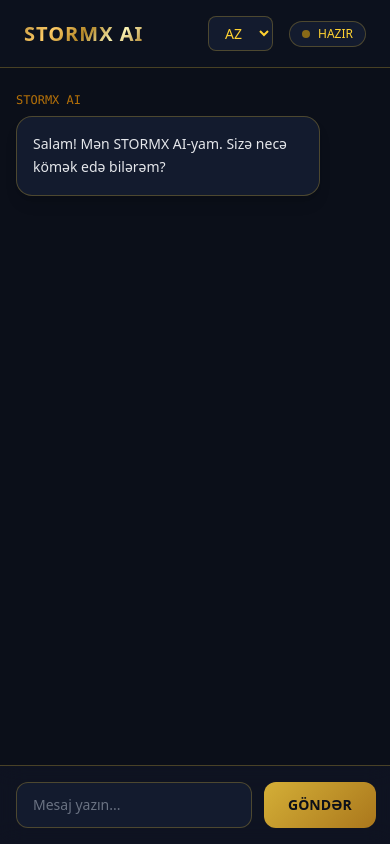
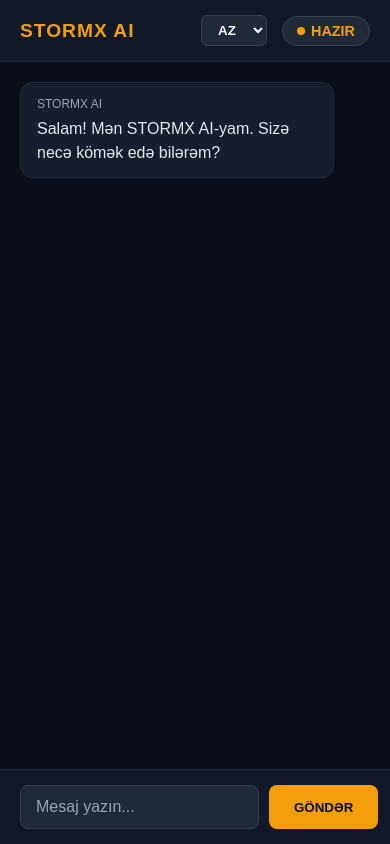
Before and after one commit to ardaturanyunusov-a11y/STORMX-AI, a website: page public/index.html in a window 390 px wide. Drawn offline with nearby package versions, Linux system fonts and the light colour scheme.

Commit message:
Refactor index.html layout and styles
Updated the layout and styling of the index.html file, including header, chat container, and input area. Removed unused styles and improved responsiveness.

```diff
--- a/public/index.html
+++ b/public/index.html
@@ -4,134 +4,221 @@
     <meta charset="UTF-8">
     <meta name="viewport" content="width=device-width, initial-scale=1.0">
     <title>STORMX AI</title>
-    <script src="https://cdn.jsdelivr.net/npm/@tailwindcss/browser@4"></script>
     <style>
         body {
             background-color: #0b0f19;
+            color: #ffffff;
+            font-family: Arial, sans-serif;
+            margin: 0;
+            padding: 0;
+            display: flex;
+            flex-direction: column;
+            height: 100vh;
+        }
+        header {
+            display: flex;
+            justify-content: space-between;
+            align-items: center;
+            padding: 15px 20px;
+            background-color: #111827;
+            border-bottom: 1px solid #1f2937;
+        }
+        .logo {
+            color: #f59e0b;
+            font-weight: bold;
+            font-size: 1.2rem;
+            letter-spacing: 1px;
+        }
+        .header-controls {
+            display: flex;
+            align-items: center;
+            gap: 15px;
+        }
+        select {
+            background-color: #1f2937;
+            color: #ffffff;
+            border: 1px solid #374151;
+            padding: 6px 12px;
+            border-radius: 6px;
+            outline: none;
+            cursor: pointer;
+            font-weight: bold;
+        }
+        .status-badge {
+            background-color: #1f2937;
+            color: #f59e0b;
+            padding: 6px 14px;
+            border-radius: 20px;
+            font-size: 0.9rem;
+            display: flex;
+            align-items: center;
+            gap: 6px;
+            border: 1px solid #374151;
+            font-weight: bold;
+        }
+        .status-dot {
+            width: 8px;
+            height: 8px;
+            background-color: #f59e0b;
+            border-radius: 50%;
+        }
+        .chat-container {
+            flex: 1;
+            overflow-y: auto;
+            padding: 20px;
+            display: flex;
+            flex-direction: column;
+            gap: 15px;
+        }
+        .message {
+            max-width: 80%;
+            padding: 12px 16px;
+            border-radius: 12px;
+            line-height: 1.5;
+            word-break: break-word;
+        }
+        .ai-message {
+            background-color: #161e2e;
             color: #e5e7eb;
-            font-family: system-ui, -apple-system, sans-serif;
+            align-self: flex-start;
+            border: 1px solid #1f2937;
         }
-        .gold-gradient {
-            background: linear-gradient(135deg, #bf953f, #fc6, #b38728, #fbf5b7, #aa771c);
-            -webkit-background-clip: text;
-            -webkit-text-fill-color: transparent;
+        .user-message {
+            background-color: #1f2937;
+            color: #ffffff;
+            align-self: flex-end;
+            border: 1px solid #374151;
         }
-        .gold-border {
-            border-color: rgba(212, 175, 55, 0.3);
+        .message-sender {
+            font-size: 0.75rem;
+            color: #9ca3af;
+            margin-bottom: 4px;
+            text-transform: uppercase;
         }
-        .gold-border:focus {
-            border-color: #d4af37;
-            box-shadow: 0 0 15px rgba(212, 175, 55, 0.2);
+        .input-container {
+            padding: 15px 20px;
+            background-color: #111827;
+            border-top: 1px solid #1f2937;
+            display: flex;
+            gap: 10px;
         }
-        .gold-btn {
-            background: linear-gradient(135deg, #d4af37, #aa771c);
+        input[type="text"] {
+            flex: 1;
+            background-color: #1f2937;
+            border: 1px solid #374151;
+            padding: 12px 15px;
+            border-radius: 8px;
+            color: #ffffff;
+            outline: none;
+            font-size: 1rem;
+        }
+        input[type="text"]::placeholder {
+            color: #9ca3af;
+        }
+        button.send-btn {
+            background-color: #f59e0b;
             color: #0b0f19;
+            border: none;
+            padding: 0 25px;
+            border-radius: 8px;
             font-weight: bold;
-            transition: all 0.3s ease;
+            cursor: pointer;
+            transition: background-color 0.2s;
         }
-        .gold-btn:hover {
-            opacity: 0.9;
-            box-shadow: 0 0 20px rgba(212, 175, 55, 0.4);
+        button.send-btn:hover {
+            background-color: #d97706;
         }
     </style>
 </head>
-<body class="flex flex-col h-screen justify-between">
+<body>
 
-    <!-- Header -->
-    <header class="flex justify-between items-center px-6 py-4 border-b gold-border bg-[#0f1523]/50 backdrop-blur-md">
-        <div class="flex items-center space-x-3">
-            <h1 class="text-xl font-black tracking-wider gold-gradient">STORMX AI</h1>
-        </div>
-
-        <div class="flex items-center space-x-4">
-            <!-- Dil Seçimi (Language Selector) -->
-            <select id="langSelect" onchange="changeLanguage(this.value)" class="bg-[#131b2e] text-amber-300 border gold-border text-sm rounded-lg px-3 py-1.5 outline-none cursor-pointer">
-                <option value="az">AZ</option>
-                <option value="ru">RU</option>
-                <option value="en">EN</option>
+    <header>
+        <div class="logo">STORMX AI</div>
+        <div class="header-controls">
+            <select id="languageSelect">
+                <option value="AZ">AZ</option>
+                <option value="EN">EN</option>
+                <option value="RU">RU</option>
             </select>
-
-            <div class="flex items-center space-x-2 bg-[#131b2e] px-3 py-1 rounded-full border gold-border">
-                <span class="w-2 h-2 rounded-full bg-amber-400 animate-pulse"></span>
-                <span id="statusText" class="text-xs text-amber-300 font-medium">HAZIR</span>
+            <div class="status-badge">
+                <div class="status-dot"></div> HAZIR
             </div>
         </div>
     </header>
 
-    <!-- Chat Box -->
-    <main id="chatContainer" class="flex-1 overflow-y-auto px-4 py-6 space-y-6 max-w-4xl w-full mx-auto">
-        <!-- Mesajlar bura gələcək -->
-        <div class="flex flex-col space-y-2">
-            <div class="text-xs text-amber-500/70 font-mono">STORMX AI</div>
-            <div class="bg-[#131b2e] border gold-border p-4 rounded-2xl max-w-[85%] text-sm leading-relaxed shadow-lg">
+    <div class="chat-container" id="chatContainer">
+        <div class="message ai-message">
+            <div class="message-sender">STORMX AI</div>
             Salam! Mən STORMX AI-yam. Sizə necə kömək edə bilərəm?
         </div>
     </div>
-    </main>
 
-    <!-- Input Area -->
-    <footer class="p-4 bg-[#0f1523]/80 backdrop-blur-md border-t gold-border">
-        <div class="max-w-4xl mx-auto flex gap-3">
-            <input type="text" id="userInput" placeholder="Mesaj yazın..." class="flex-1 bg-[#131b2e] border gold-border rounded-xl px-4 py-3 text-sm text-white placeholder-gray-500 outline-none">
-            <button onclick="sendMessage()" id="sendBtn" class="gold-btn px-6 py-3 rounded-xl text-sm cursor-pointer">GÖNDƏR</option>
+    <div class="input-container">
+        <input type="text" id="userInput" placeholder="Mesaj yazın...">
+        <button class="send-btn" id="sendBtn">GÖNDƏR</button>
     </div>
-    </footer>
 
     <script>
-        const translations = {
-            az: { placeholder: "Mesaj yazın...", send: "GÖNDƏR", status: "HAZIR", welcome: "Salam! Mən STORMX AI-yam. Sizə necə kömək edə bilərəm?" },
-            ru: { placeholder: "Введите сообщение...", send: "ОТПРАВИТЬ", status: "ГОТОВ", welcome: "Привет! Я STORMX AI. Чем могу помочь?" },
-            en: { placeholder: "Type a message...", send: "SEND", status: "READY", welcome: "Hello! I am STORMX AI. How can I help you?" }
-        };
+        const chatContainer = document.getElementById('chatContainer');
+        const userInput = document.getElementById('userInput');
+        const sendBtn = document.getElementById('sendBtn');
+        const languageSelect = document.getElementById('languageSelect');
 
-        function changeLanguage(lang) {
-            const t = translations[lang];
-            document.getElementById('userInput').placeholder = t.placeholder;
-            document.getElementById('sendBtn').innerText = t.send;
-            document.getElementById('statusText').innerText = t.status;
+        let chatHistory = [];
+
+        async function sendMessage() {
+            const text = userInput.value.trim();
+            if (!text) return;
+
+            appendMessage('Siz', text, 'user-message');
+            chatHistory.push({ role: "user", parts: [{ text: text }] });
+            userInput.value = '';
+
+            try {
+                const response = await fetch('/api/chat', {
+                    method: 'POST',
+                    headers: { 'Content-Type': 'application/json' },
+                    body: JSON.stringify({
+                        contents: chatHistory,
+                        language: languageSelect.value
+                    })
+                });
+
+                const data = await response.json();
+
+                if (!response.ok) {
+                    throw new Error(data.error?.message || 'Xəta baş verdi.');
                 }
 
-        function sendMessage() {
-            const input = document.getElementById('userInput');
-            const container = document.getElementById('chatContainer');
-            if (!input.value.trim()) return;
+                const aiResponseText = data.candidates?.[0]?.content?.parts?.[0]?.text || "Xəta baş verdi.";
 
-            // İstifadəçi mesajı
-            container.innerHTML += `
-                <div class="flex flex-col space-y-1 items-end">
-                    <div class="text-xs text-gray-500 font-mono">SİZ</div>
-                    <div class="bg-amber-500/10 border gold-border p-3.5 rounded-2xl max-w-[85%] text-sm leading-relaxed text-amber-100">${input.value}</div>
-                </div>
-            `;
+                appendMessage('STORMX AI', aiResponseText, 'ai-message');
+                chatHistory.push({ role: "model", parts: [{ text: aiResponseText }] });
 
-            const text = input.value;
-            input.value = '';
-            container.scrollTop = container.scrollHeight;
+            } catch (err) {
+                appendMessage('STORMX AI', 'Xəta baş verdi.', 'ai-message');
+            }
+        }
 
-            // Arxa fondakı serverə sorğu (api/chat)
-            fetch('/api/chat', {
-                method: 'POST',
-                headers: { 'Content-Type': 'application/json' },
-                body: JSON.stringify({ contents: [{ role: 'user', parts: [{ text: text }] }] })
-            })
-            .then(res => res.json())
-            .then(data => {
-                let aiReply = "Xəta baş verdi.";
-                try {
-                    aiReply = data.candidates[0].content.parts[0].text;
-                } catch(e) {}
+        function appendMessage(sender, text, className) {
+            const msgDiv = document.createElement('div');
+            msgDiv.className = `message ${className}`;
+            msgDiv.innerHTML = `<div class="message-sender">${sender}</div>${escapeHtml(text)}`;
+            chatContainer.appendChild(msgDiv);
+            chatContainer.scrollTop = chatContainer.scrollHeight;
+        }
 
-                container.innerHTML += `
-                    <div class="flex flex-col space-y-2">
-                        <div class="text-xs text-amber-500/70 font-mono">STORMX AI</div>
-                        <div class="bg-[#131b2e] border gold-border p-4 rounded-2xl max-w-[85%] text-sm leading-relaxed shadow-lg">${aiReply}</div>
-                    </div>
-                `;
-                container.scrollTop = container.scrollHeight;
-            }).catch(err => {
-                console.error(err);
+        function escapeHtml(text) {
+            return text
+                .replace(/&/g, "&amp;")
+                .replace(/</g, "&lt;")
+                .replace(/>/g, "&gt;");
+        }
+
+        sendBtn.addEventListener('click', sendMessage);
+        userInput.addEventListener('keypress', (e) => {
+            if (e.key === 'Enter') sendMessage();
         });
-        }
     </script>
 </body>
 </html>
```
Lines whose indentation alone changed are shown as unchanged.
